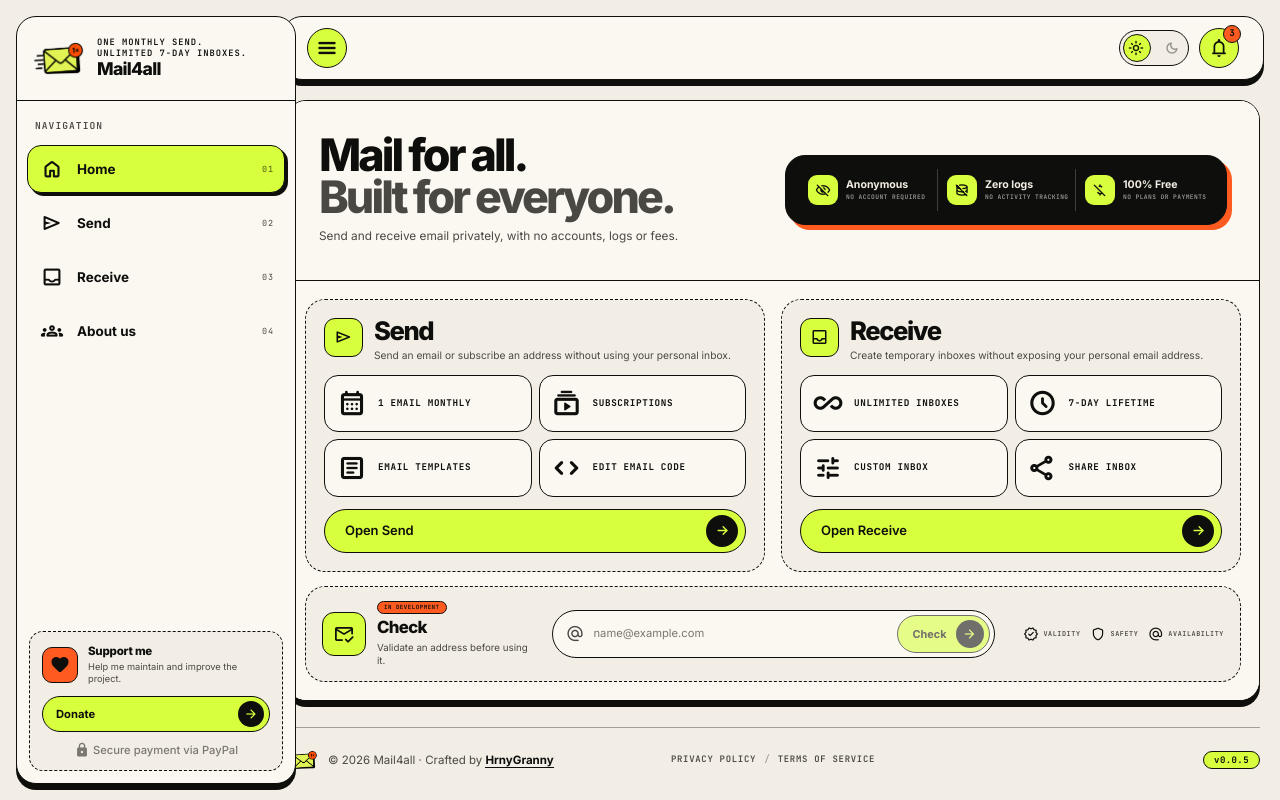
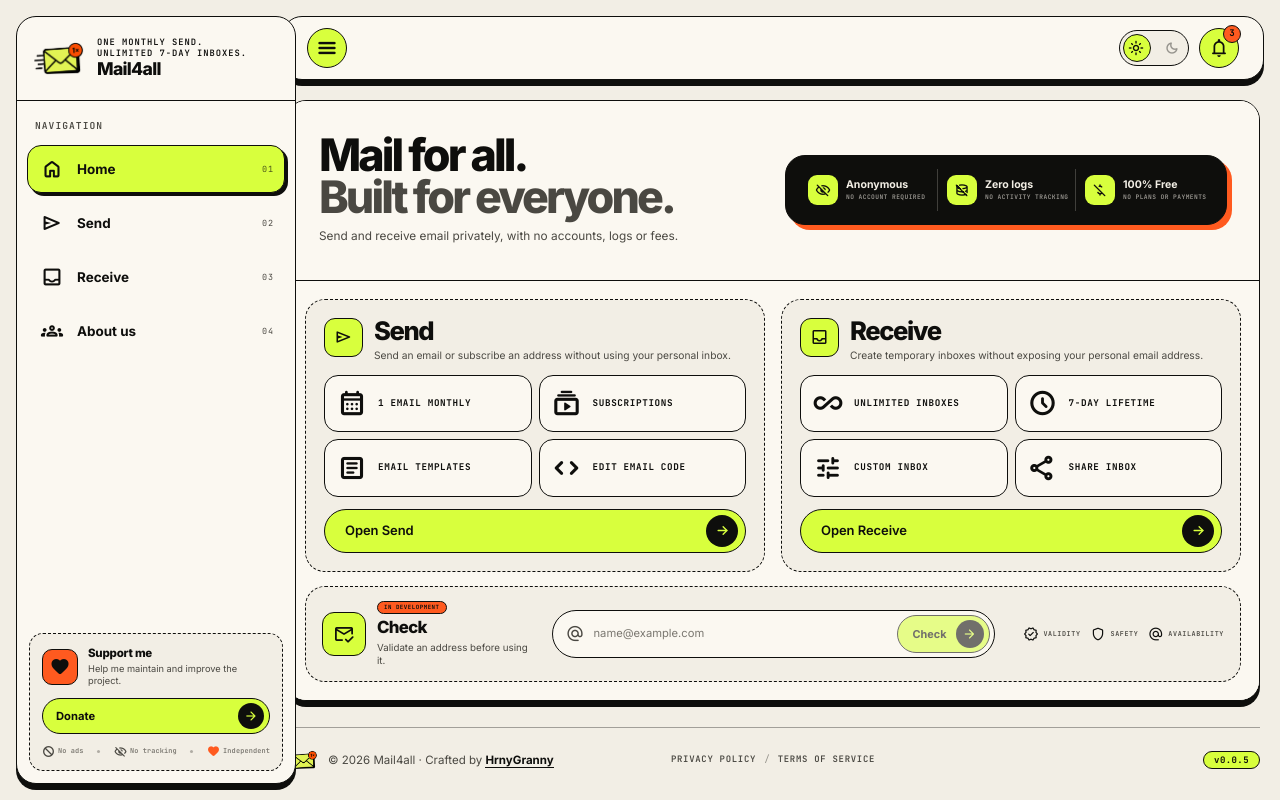
Before and after one commit to HrnyGranny/Mail4all, a Vue app in the folder Mail4all/frontend/: page / in a window 1280 px wide. Built offline with nearby package versions, Linux system fonts and the light colour scheme.

Commit message:
v0.1.1 - edit_m.vue

```diff
--- a/Mail4all/frontend/src/components/Sidebar.vue
+++ b/Mail4all/frontend/src/components/Sidebar.vue
@@ -284,16 +284,51 @@ const handleDonate = () => {
           </span>
         </button>
 
-        <div class="bc-sidebar__payment">
-          <span
-            class="bc-sidebar__payment-icon material-symbols-rounded"
-            aria-hidden="true"
-          >
-            lock
+        <div
+          class="bc-sidebar__support-values"
+          aria-label="Project values"
+        >
+          <span class="bc-sidebar__support-value">
+            <span
+              class="material-symbols-rounded"
+              aria-hidden="true"
+            >
+              block
+            </span>
+
+            No ads
           </span>
 
-          <span class="bc-sidebar__payment-text">
-            Secure payment via PayPal
+          <span
+            class="bc-sidebar__support-value-separator"
+            aria-hidden="true"
+          ></span>
+
+          <span class="bc-sidebar__support-value">
+            <span
+              class="material-symbols-rounded"
+              aria-hidden="true"
+            >
+              visibility_off
+            </span>
+
+            No tracking
+          </span>
+
+          <span
+            class="bc-sidebar__support-value-separator"
+            aria-hidden="true"
+          ></span>
+
+          <span class="bc-sidebar__support-value">
+            <span
+              class="material-symbols-rounded"
+              aria-hidden="true"
+            >
+              favorite
+            </span>
+
+            Independent
           </span>
         </div>
       </section>
@@ -826,46 +861,74 @@ const handleDonate = () => {
 }
 
 /* =========================================================
-   SECURE PAYMENT
+   SUPPORT VALUES
    ========================================================= */
 
-.bc-sidebar__payment {
+.bc-sidebar__support-values {
+  width: 100%;
+  min-width: 0;
+  padding-top: 1px;
+
+  display: flex;
+  align-items: center;
+  justify-content: space-between;
+  gap: 5px;
+
+  color: var(--color-graphite-soft);
+}
+
+.bc-sidebar__support-value {
   min-width: 0;
 
-  display: flex;
+  display: inline-flex;
   align-items: center;
   justify-content: center;
   gap: 3px;
 
-  color: var(--color-graphite-soft);
+  font-family: var(--font-mono);
+  font-size: 0.43rem;
+  font-weight: 600;
+  line-height: 1;
+  letter-spacing: 0.02em;
+  white-space: nowrap;
 }
 
-.bc-sidebar__payment-icon {
-  width: 16px;
-  height: 16px;
-  flex: 0 0 16px;
+.bc-sidebar__support-value .material-symbols-rounded {
+  width: 13px;
+  height: 13px;
+  flex: 0 0 13px;
 
-  color: currentColor;
+  color: var(--color-graphite);
 
-  font-size: 16px;
+  font-size: 13px;
 
   font-variation-settings:
-    "FILL" 1,
-    "wght" 500,
+    "FILL" 0,
+    "wght" 600,
     "GRAD" 0,
     "opsz" 20;
 }
 
-.bc-sidebar__payment-text {
-  min-width: 0;
+.bc-sidebar__support-value:last-child .material-symbols-rounded {
+  color: var(--color-tangerine);
 
-  font-size: 0.70rem;
-  font-weight: 500;
-  line-height: 1.3;
+  font-variation-settings:
+    "FILL" 1,
+    "wght" 600,
+    "GRAD" 0,
+    "opsz" 20;
+}
 
-  white-space: nowrap;
-  overflow: hidden;
-  text-overflow: ellipsis;
+.bc-sidebar__support-value-separator {
+  width: 3px;
+  height: 3px;
+  flex: 0 0 3px;
+
+  background-color: var(--color-graphite-soft);
+
+  border-radius: 50%;
+
+  opacity: 0.55;
 }
 
 /* =========================================================
@@ -978,8 +1041,8 @@ animation: support-heartbeat 650ms ease-in-out;
     flex-basis: 23px;
   }
 
-  .bc-sidebar__payment-text {
-    font-size: 0.5rem;
+ .bc-sidebar__support-values {
+    display: none;
   }
 }
 
```
